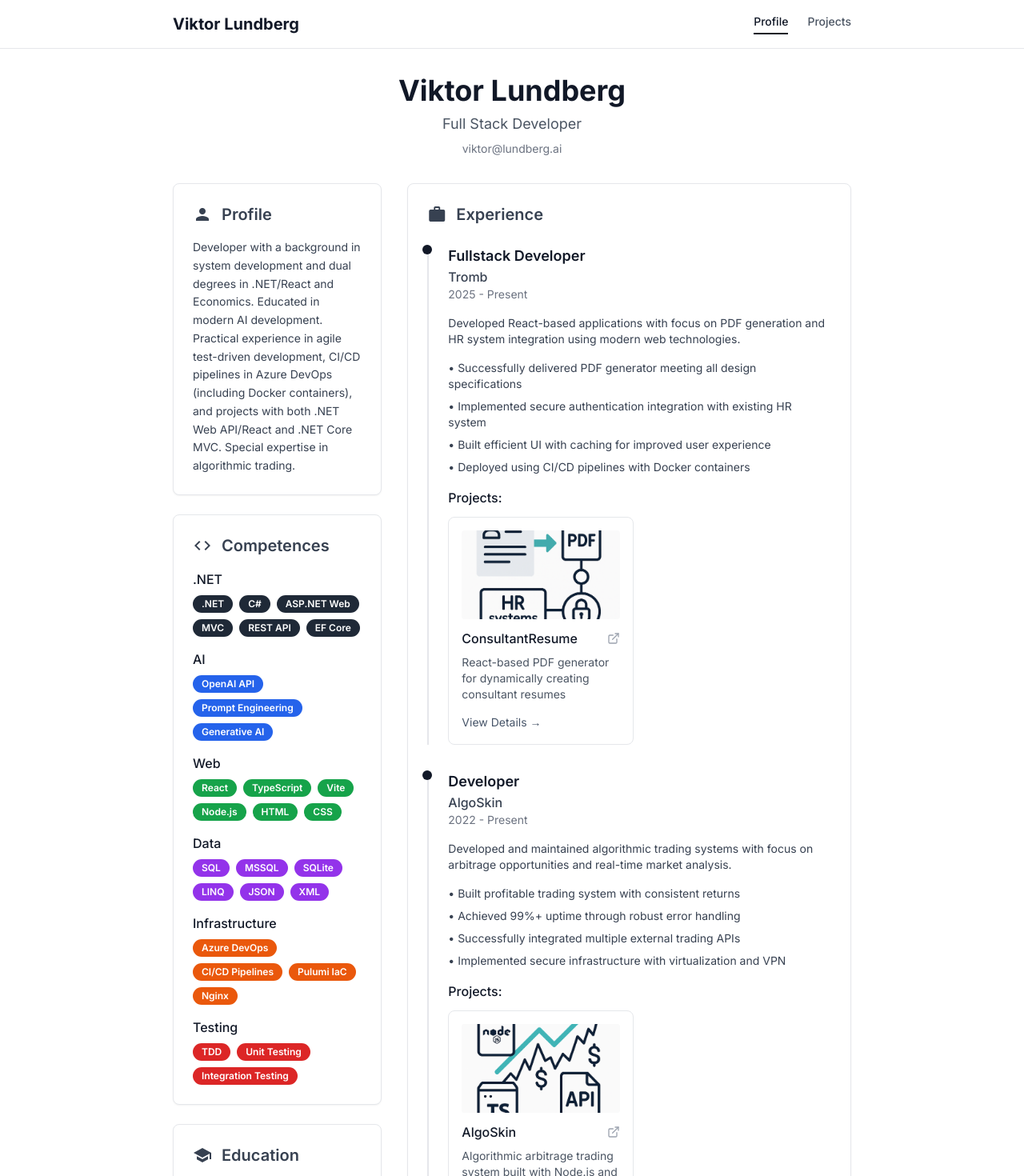
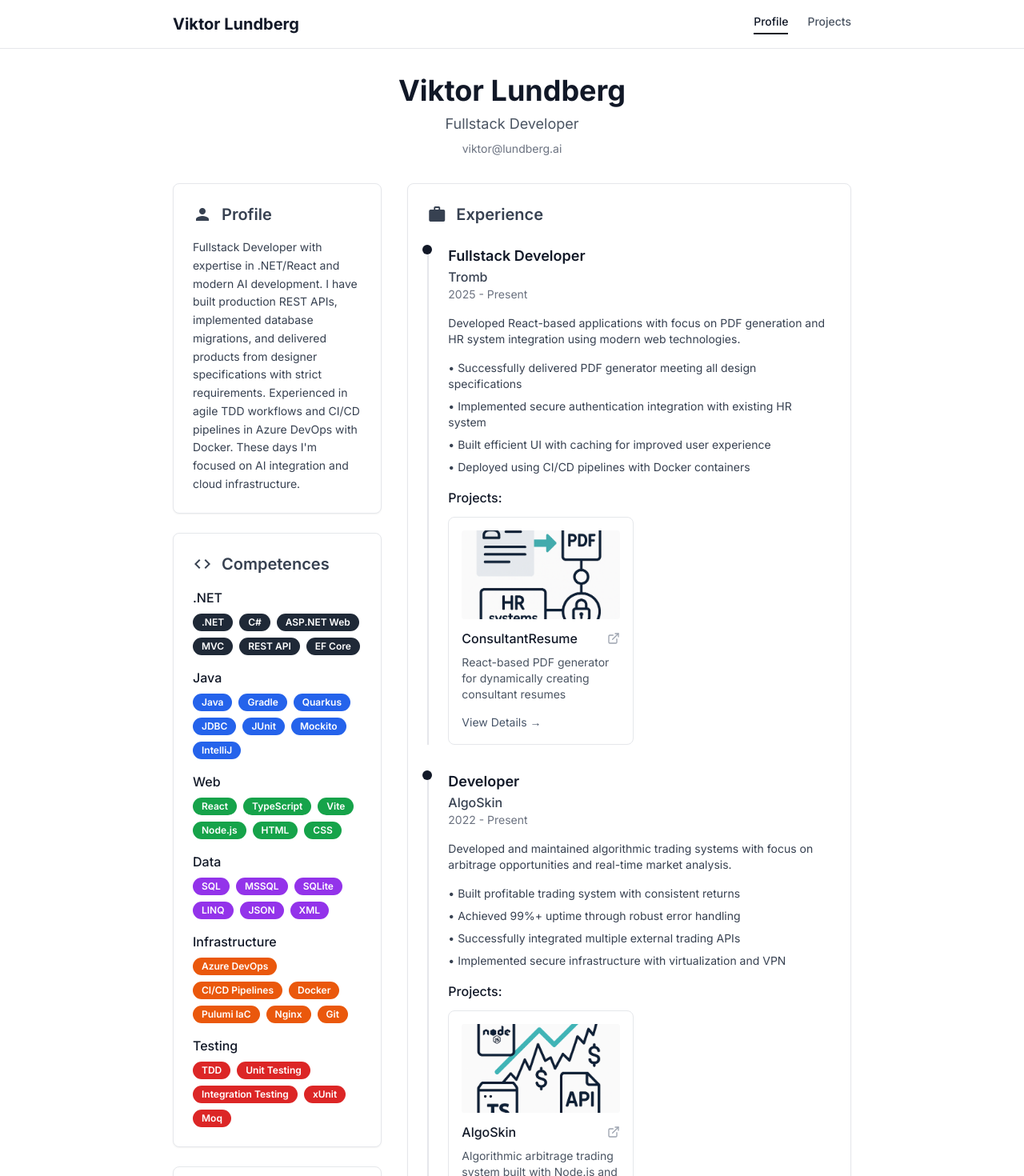
Before and after one commit to lundbergai/lundberg, a React (Vite) app: page / in a window 1280 px wide. Shown: the top 1470 px of the page at 80% size. Built offline with nearby package versions, Linux system fonts and the light colour scheme.

Commit message:
update personal info and skills

```diff
--- a/src/data/personalInfo.json
+++ b/src/data/personalInfo.json
@@ -1,13 +1,8 @@
-
 {
 	"name": "Viktor Lundberg",
-  "title": "Full Stack Developer",
+	"title": "Fullstack Developer",
 	"email": "viktor@lundberg.ai",
-  "phone": "555-123-4567",
-  "linkedin": "linkedin.com/in/viktorlundberg",
-  "github": "github.com/viktorlundberg",
-  "website": "lundberg.ai",
-  "about": "Developer with a background in system development and dual degrees in .NET/React and Economics. Educated in modern AI development. Practical experience in agile test-driven development, CI/CD pipelines in Azure DevOps (including Docker containers), and projects with both .NET Web API/React and .NET Core MVC. Special expertise in algorithmic trading.",
+	"about": "Fullstack Developer with expertise in .NET/React and modern AI development. I have built production REST APIs, implemented database migrations, and delivered products from designer specifications with strict requirements. Experienced in agile TDD workflows and CI/CD pipelines in Azure DevOps with Docker. These days I'm focused on AI integration and cloud infrastructure.",
 	"education": [
 		{
 			"school": "Lexicon IT Proffs & Luleå University of Technology",
@@ -31,16 +26,53 @@
 		}
 	],
 	"skills": {
-    "dotnet": [".NET", "C#", "ASP.NET Web", "MVC", "REST API", "EF Core"],
-    "ai": ["OpenAI API", "Prompt Engineering", "Generative AI"],
-    "authentication": ["MSAL", "Entra ID", "JWT", "OAuth"],
-    "collaboration": ["Git", "DevOps", "Jira", "Miro"],
-    "data": ["SQL", "MSSQL", "SQLite", "LINQ", "JSON", "XML"],
-    "infrastructure": ["Azure DevOps", "CI/CD Pipelines", "Pulumi IaC", "Nginx"],
-    "lowlevel": ["C++", "Solidity", "gRPC", "Java"],
-    "testing": ["TDD", "Unit Testing", "Integration Testing"],
-    "tools": ["Visual Studio", "VS Code", "Rider", "Figma", "Postman", "Copilot"],
-    "virtualization": ["Docker", "Linux", "VMWare", "OpenVPN"],
-    "web": ["React", "TypeScript", "Vite", "Node.js", "HTML", "CSS"]
+		"data": [
+			"SQL",
+			"MSSQL",
+			"SQLite",
+			"LINQ",
+			"JSON",
+			"XML"
+		],
+		"dotnet": [
+			".NET",
+			"C#",
+			"ASP.NET Web",
+			"MVC",
+			"REST API",
+			"EF Core"
+		],
+		"infrastructure": [
+			"Azure DevOps",
+			"CI/CD Pipelines",
+			"Docker",
+			"Pulumi IaC",
+			"Nginx",
+			"Git"
+		],
+		"java": [
+			"Java",
+			"Gradle",
+			"Quarkus",
+			"JDBC",
+			"JUnit",
+			"Mockito",
+			"IntelliJ"
+		],
+		"testing": [
+			"TDD",
+			"Unit Testing",
+			"Integration Testing",
+			"xUnit",
+			"Moq"
+		],
+		"web": [
+			"React",
+			"TypeScript",
+			"Vite",
+			"Node.js",
+			"HTML",
+			"CSS"
+		]
 	}
 }
--- a/src/pages/Index.tsx
+++ b/src/pages/Index.tsx
@@ -67,9 +67,9 @@ const Index = () => {
 										</div>
 									</div>
 									<div>
-										<h4 className="font-medium text-gray-900 mb-2">AI</h4>
+										<h4 className="font-medium text-gray-900 mb-2">Java</h4>
 										<div className="flex flex-wrap gap-2">
-											{skills.ai.map((skill, index) => (
+											{skills.java.map((skill, index) => (
 												<Badge key={index} variant="secondary" className="bg-blue-600 text-white text-xs hover:bg-blue-500 hover:bg-opacity-90 transition-colors">
 													{skill}
 												</Badge>
@@ -308,7 +308,7 @@ const Index = () => {
 									<div>
 										<h4 className="font-medium text-gray-900 mb-2">AI</h4>
 										<div className="flex flex-wrap gap-2">
-											{skills.ai.map((skill, index) => (
+											{skills.java.map((skill, index) => (
 												<Badge key={index} variant="secondary" className="bg-blue-600 text-white text-xs hover:bg-blue-500 hover:bg-opacity-90 transition-colors">
 													{skill}
 												</Badge>
```
Lines whose indentation alone changed are shown as unchanged.
